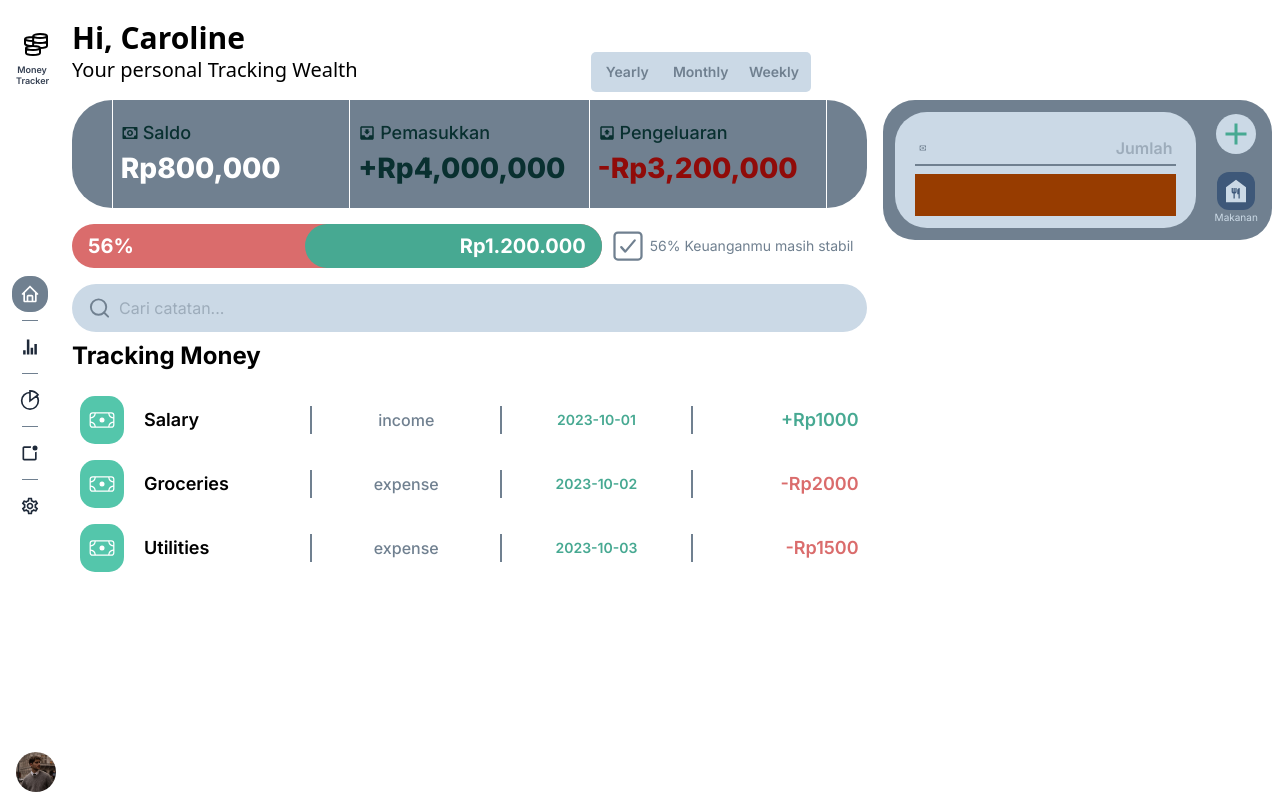
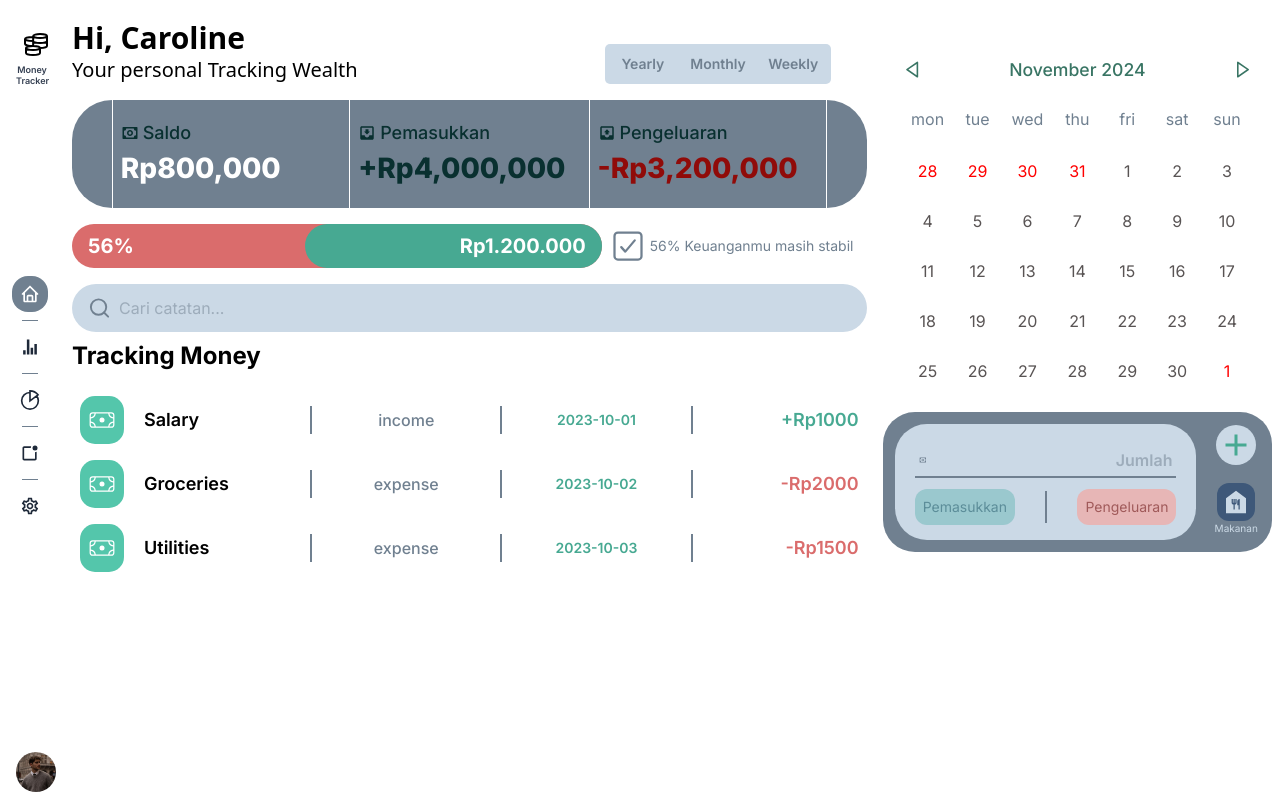
Before and after one commit to Savienn1/money-note, a React (Vite) app: page / in a window 1280 px wide. Built offline with nearby package versions, Linux system fonts and the light colour scheme; a web font is replaced by a local one.

Commit message:
make calendar

```diff
--- a/package.json
+++ b/package.json
@@ -12,6 +12,7 @@
   "dependencies": {
     "@tailwindcss/vite": "^4.1.11",
     "react": "^19.1.0",
+    "react-calendar": "^6.0.0",
     "react-dom": "^19.1.0",
     "react-icons": "^5.5.0",
     "react-router-dom": "^7.7.0"
--- a/src/App.tsx
+++ b/src/App.tsx
@@ -1,40 +1,43 @@
-import Header from "./components/header"
-import Sidebar from "./layouts/sidebar"
-import ShowMoney from "./components/show-money"
-import HealthyBar from "./components/healthy-bar"
-import SearchBar from "./components/search-bar"
-import TrackingMoney from "./components/tracking-money"
-import ChangeButton from "./components/change-button"
-import AddTransaction from "./components/add-transaction"
+import Header from "./components/header";
+import Sidebar from "./layouts/sidebar";
+import ShowMoney from "./components/show-money";
+import HealthyBar from "./components/healthy-bar";
+import SearchBar from "./components/search-bar";
+import TrackingMoney from "./components/tracking-money";
+import ChangeButton from "./components/change-button";
+import AddTransaction from "./components/add-transaction";
+import Callendar from "./components/callendar";
 
 function App() {
-
     return (
         <>
             <div className="flex flex-row min-h-screen w-screen ">
                 <div className="flex">
                     <Sidebar />
                 </div>
-        <div className="flex flex-col w-screen">
-          <div className="flex items-end w-full ">
-            <Header/>
+                <div className="w-screen h-screen">
+                    <div className="grid grid-cols-6 w-full h-full gap-4 p-2 ">
+                        <div className="col-span-4 flex flex-col gap-4 h-full">
+                            <div className="flex items-end w-full pr-9">
+                                <Header />
                                 <ChangeButton />
                             </div>
-          <div className="grid grid-cols-6 w-full h-full gap-4 p-2">
-            <div className="col-span-4 flex flex-col gap-2">
+                            <div className="flex flex-col gap-2 flex-1 ">
                                 <ShowMoney />
                                 <HealthyBar />
                                 <SearchBar />
                                 <TrackingMoney />
                             </div>
-            <div className="col-span-2">
-              <AddTransaction/>
+                        </div>
+                        <div className="col-span-2 flex flex-col gap-4 pt-10">
+                            <Callendar />
+                            <AddTransaction />
                         </div>
                     </div>
                 </div>
             </div>
         </>
-  )
+    );
 }
 
-export default App
+export default App;
--- /dev/null
+++ b/src/calendar.css
@@ -0,0 +1,79 @@
+.react-calendar {
+    width: 100%;
+    height: 100%;
+    padding: 0 10px;
+}
+.react-calendar__navigation {
+    display: flex;
+    width: 100%;
+    height: 44px;
+    justify-content: space-between;
+    align-items: center;
+    padding: 0 10px;
+}
+.react-calendar__navigation__arrow {
+    border: none;
+    cursor: pointer;
+    font-size: larger;
+    color: #397564;
+}
+.react-calendar__navigation__label__labelText {
+    font-size: 1.1em;
+    color: #397564;
+    font-weight: 500;
+    font-family: "Inter", sans-serif;
+}
+
+.react-calendar__viewContainer {
+    display: flex;
+    flex-direction: column;
+    width: 100%;
+    padding: 0 10px;
+    height: calc(100% - 44px);
+}
+.react-calendar__month-view__weekdays {
+    margin: 15px 0;
+    display: grid;
+    grid-template-columns: repeat(7, 1fr);
+}
+.react-calendar__month-view__weekdays__weekday {
+    display: flex;
+    align-items: center;
+    justify-content: center;
+    font-weight: light;
+    color: #708090;
+    font-family: "Inter", sans-serif;
+    text-transform: lowercase;
+}
+.react-calendar__month-view__weekdays__weekday abbr {
+    text-decoration: none;
+}
+.react-calendar__month-view__days {
+    display: grid;
+    grid-template-columns: repeat(7);
+    grid-auto-rows: 0.5fr;
+    height: 100%;
+    box-sizing: border-box;
+}
+.react-calendar__month-view__days__day {
+    display: flex;
+    align-items: center;
+    justify-content: center;
+    background-color: transparent;
+    border: none;
+    aspect-ratio: 1 / 1;
+}
+.react-calendar__month-view__days__day abbr {
+    width: 35px;
+    height: 35px;
+    display: flex;
+    align-items: center;
+    justify-content: center;
+    border-radius: 10%;
+    cursor: pointer;
+    color: #595454;
+}
+
+.react-calendar__month-view__days__day--neighboringMonth abbr {
+    color: red;
+}
--- a/src/components/add-transaction.tsx
+++ b/src/components/add-transaction.tsx
@@ -1,6 +1,6 @@
-import React from 'react'
 import { BiMoney, BiPlus } from 'react-icons/bi'
 import { MdFoodBank } from 'react-icons/md'
+import { NavLink } from 'react-router-dom'
 
 const AddTransaction = () => {
   return (
@@ -14,8 +14,32 @@ const AddTransaction = () => {
                     className="flex-1 text-end font-semibold bg-transparent outline-none text-grey text-base"
                 />
             </div>
-            <div className='flex items-center justify-between w-full px-4 bg-amber-800 h-1/2'>
-
+            <div className='flex items-center justify-between w-full h-1/2'>
+                <NavLink
+                    to="/pemasukkan"
+                    className={({ isActive }) =>
+                        `flex items-center justify-center rounded-xl w-fit h-fit p-2 ${
+                            isActive
+                                ? 'bg-[#5C8D99] text-white' // active: darker blue
+                                : 'bg-[#9ac8ce] text-[#5C8D99]' // passive: lighter blue, blue text
+                        }`
+                    }
+                >
+                    <p className='font-normal text-sm'>Pemasukkan</p>
+                </NavLink>
+                <div className='bg-grey-dark w-[2px] h-8'></div>
+                <NavLink
+                    to="/pengeluaran"
+                    className={({ isActive }) =>
+                        `flex items-center justify-center rounded-xl w-fit h-fit p-2 ${
+                            isActive
+                                ? 'bg-[#A05A5A] text-white' // active: darker red
+                                : 'bg-[#E7B6B6] text-[#A05A5A]' // passive: lighter red, red text
+                        }`
+                    }
+                >
+                    <p className='font-normal text-sm'>Pengeluaran</p>
+                </NavLink>
             </div>
         </div>
         <div className='col-span-2 flex items-center justify-center'>
--- /dev/null
+++ b/src/components/callendar.tsx
@@ -0,0 +1,21 @@
+import { BiLeftArrow, BiRightArrow } from "react-icons/bi";
+import { useState } from "react";
+import Calendar from "react-calendar";
+import "../calendar.css";
+
+const Callendar = () => {
+    const [date, setDate] = useState(new Date());
+
+    return (
+        <div className="w-full h-fit flex flex-col">
+            <Calendar
+                prevLabel={<BiLeftArrow />}
+                nextLabel={<BiRightArrow />}
+                prev2Label={null}
+                next2Label={null}
+                value={date}
+            />
+        </div>
+    );
+};
+export default Callendar;
--- a/src/components/change-button.tsx
+++ b/src/components/change-button.tsx
@@ -1,27 +1,28 @@
-
-import { NavLink } from 'react-router-dom'
+import { NavLink } from "react-router-dom";
 
 const ChangeButton = () => {
     const navItems = [
-        { Label: 'Yearly', to: '/yearly' },
-        { Label: 'Monthly', to: '/monthly' },
-        { Label: 'Weekly', to: '/weekly' },
+        { Label: "Yearly", to: "/yearly" },
+        { Label: "Monthly", to: "/monthly" },
+        { Label: "Weekly", to: "/weekly" },
     ];
 
     return (
-        <div className="flex items-center justify-between w-55 h-10 p-1 bg-grey-light rounded-[5px] cursor-pointer  ml-5">
+        <div className="flex items-center justify-between w-3/10 h-10 p-1 bg-grey-light rounded-[5px] cursor-pointer ml-2">
             {navItems.map((item, index) => (
                 <NavLink
                     key={index}
                     to={item.to}
                     className={({ isActive }) =>
-                        `flex items-center justify-center w-4/13 h-full rounded-[5px] font-semibold text-sm ${isActive ? 'bg-grey-dark text-white' : 'text-grey'}`
+                        `flex items-center justify-center w-4/13 h-full rounded-[5px] font-semibold text-sm ${
+                            isActive ? "bg-grey-dark text-white" : "text-grey"
+                        }`
                     }
                 >
                     <p>{item.Label}</p>
                 </NavLink>
             ))}
         </div>
-    )
-}
-export default ChangeButton
+    );
+};
+export default ChangeButton;
--- a/src/components/header.tsx
+++ b/src/components/header.tsx
@@ -1,11 +1,11 @@
-
-
 const Header = () => {
     return (
-        <div className= {`w-5/12 flex-row h-fit g-3 mt-3 p-2 `}>
+        <div className="w-7/10 flex-row h-fit mt-3">
             <h1 className="font-sans font-bold text-3xl">Hi, Caroline</h1>
-            <h3 className="font-sans font-medium text-xl">Your personal Tracking Wealth</h3>
+            <h3 className="font-sans font-medium text-xl">
+                Your personal Tracking Wealth
+            </h3>
         </div>
-    )
-}
-export default Header
+    );
+};
+export default Header;
--- a/src/index.css
+++ b/src/index.css
@@ -34,9 +34,17 @@
 .text-green-pastel {
   color: #47A992;
 }
+.text-green-dark {
+  color: #397564;
+}
+.bg-green-dark {
+  background-color: #397564;
+}
+
 .text-red-pastel {
   color: #DA6C6C;
 }
+
 
 .bg-green-pastel {
   background-color: #47A992;
```
Also changed, not shown: src/layouts/Testing.tsx (+11 -78 lines), src/main.tsx (+5 -6 lines), 1 other file (tests, documents, lock files or other folders). Lines whose indentation alone changed are shown as unchanged.
